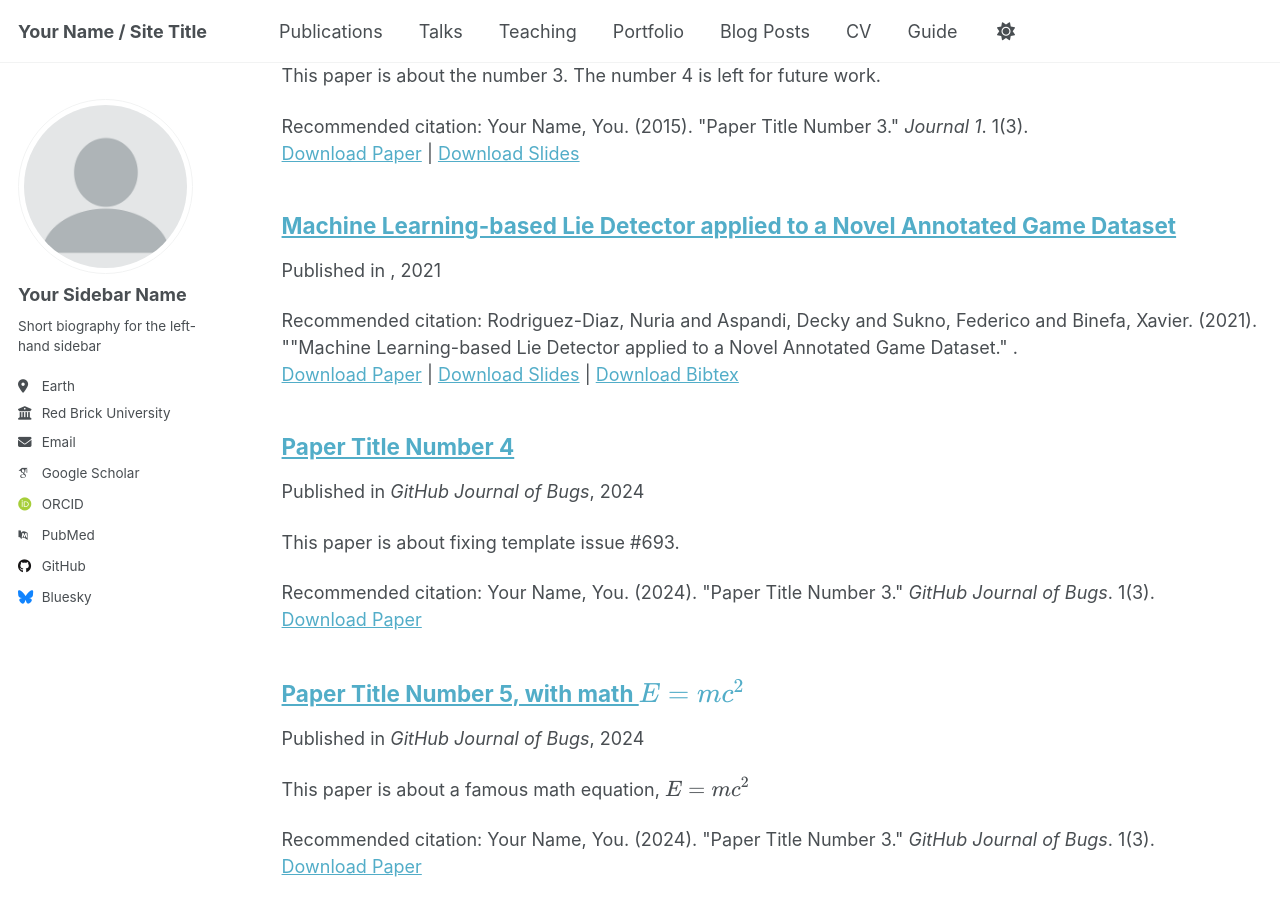
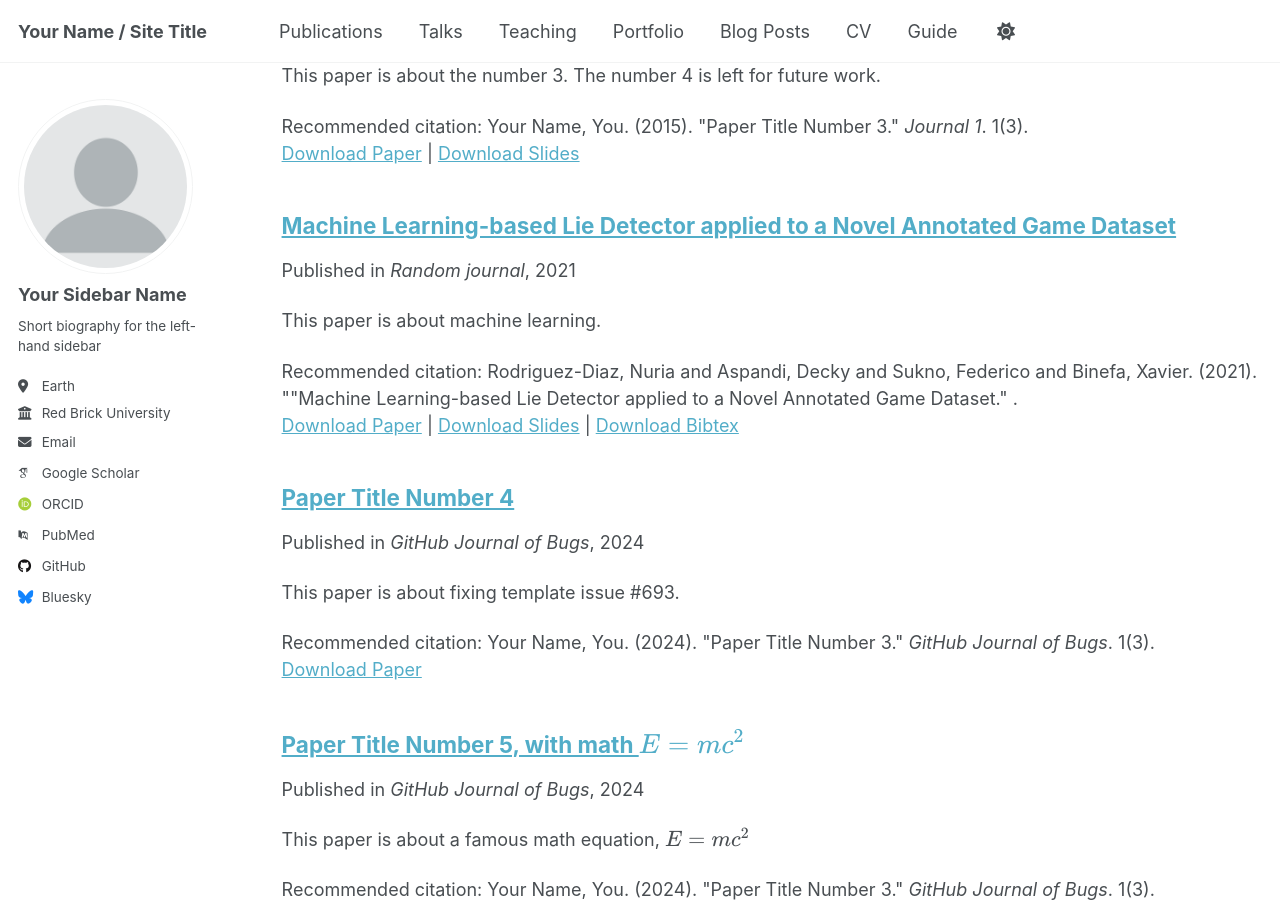
Before and after one commit to AloisHasNeurons/AloisHasNeurons.github.io, a Jekyll site: the page built from _pages/collection-archive.html, in a window 1280 px wide and 900 px high, scrolled down 1676 px. Built offline with Jekyll 4.4.1, drawn with Linux system fonts in a browser that asks for light colours; some web fonts are replaced; a script that is not in the unit is left out.

Commit message:
Update publication details for machine learning article

```diff
--- a/_publications/2025-04-16-machine-learning-number-1.md
+++ b/_publications/2025-04-16-machine-learning-number-1.md
@@ -3,11 +3,11 @@ title: "Machine Learning-based Lie Detector applied to a Novel Annotated Game Da
 collection: publications
 category: article
 permalink: /publication/2021-April-26-"Machine Learning-based Lie Detector applied to a Novel Annotated Game Dataset"
-excerpt: ''
+excerpt: 'This paper is about machine learning.'
 date: 2021-April-26
-venue: ''
-slidesurl: ''
-paperurl: '10.48550/ARXIV.2104.12345'
-bibtexurl: ''
+venue: 'Random journal'
+slidesurl: 'https://testurl.com/slides.pdf'
+paperurl: 'https://arxiv.org/abs/2104.12345'
+bibtexurl: 'https://testurl.com/bibtext.bib'
 citation: 'Rodriguez-Diaz, Nuria and Aspandi, Decky and Sukno, Federico and Binefa, Xavier. (2021). "&quot;Machine Learning-based Lie Detector applied to a Novel Annotated Game Dataset.&quot; <i></i>.'
 ---
```
